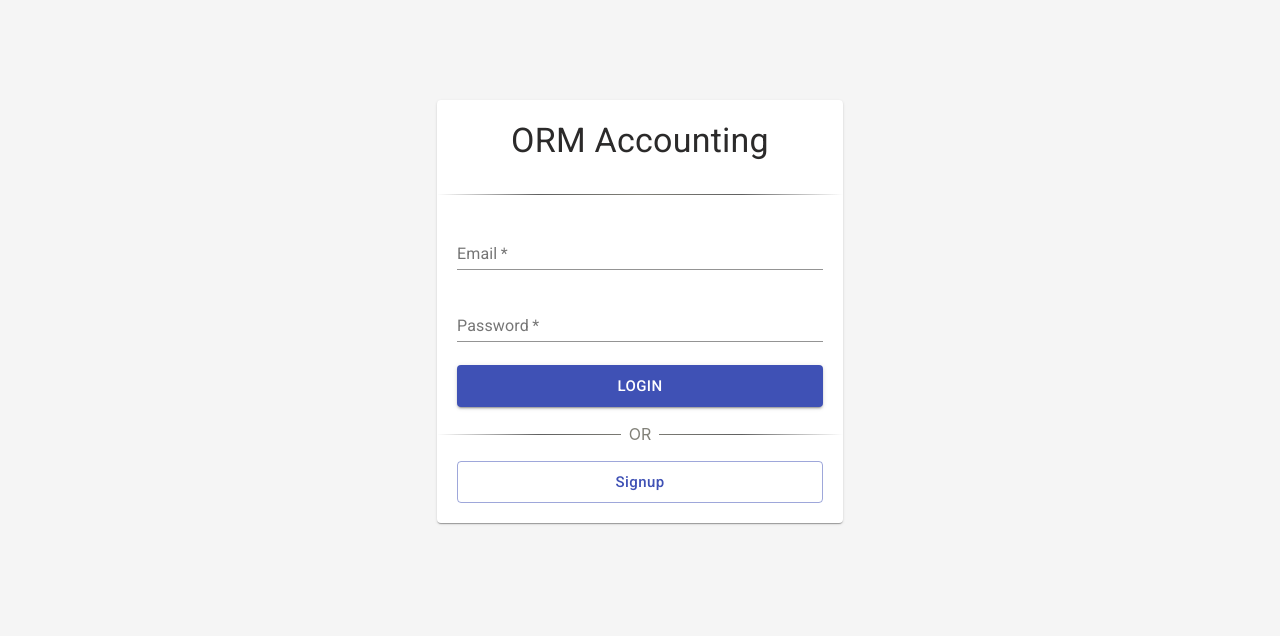
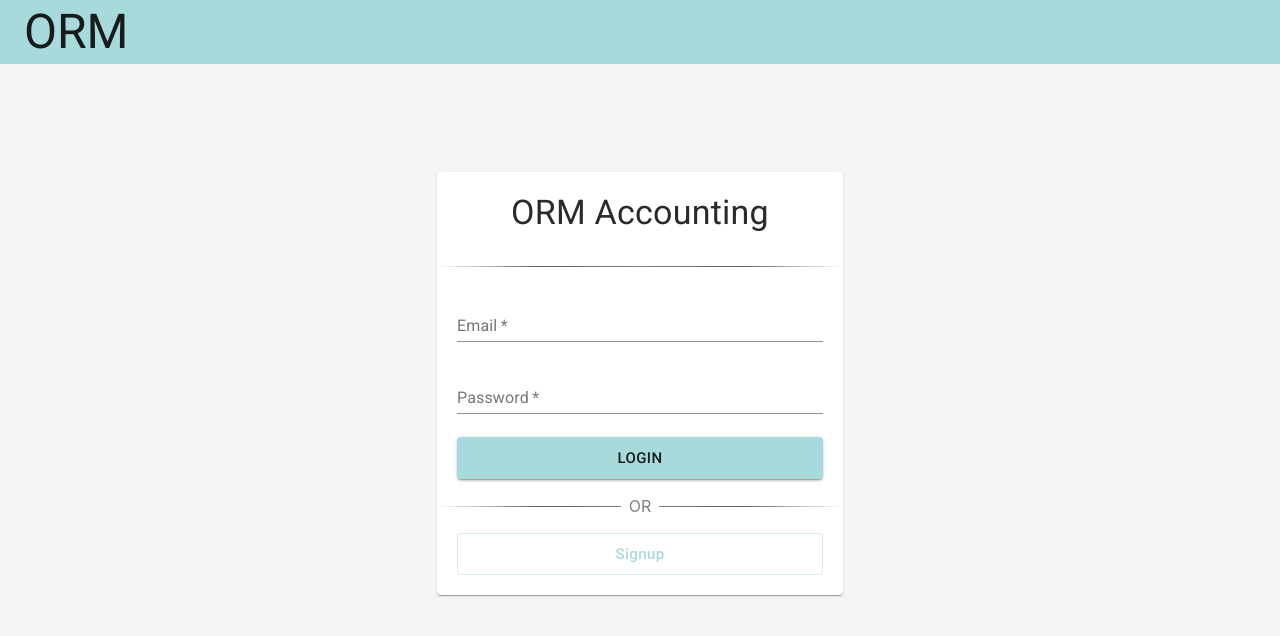
Before and after one commit to qbhatti/bookkeeping-client, a React (Create React App) app: page /login in a window 1280 px wide. Shown: the top 636 px of the page. Built offline with nearby package versions, Linux system fonts and the light colour scheme.

Commit message:
Setup customized MUI theme

```diff
--- a/src/App.js
+++ b/src/App.js
@@ -2,6 +2,8 @@ import React from "react";
 import axios from "axios";
 import jwtDecode from "jwt-decode";
 import { Switch } from "react-router-dom";
+import { ThemeProvider } from "@material-ui/core/styles";
+import theme from "./components/ui/Theme";
 //redux
 import { Provider } from "react-redux";
 import store from "./redux/store";
@@ -15,6 +17,7 @@ import AccountPage from "./pages/account/AccountPage";
 //components
 import AuthRoute from "./components/utils/AuthRoute";
 import ProtectedRoute from "./components/utils/ProtectedRoute";
+import Header from "./components/ui/Header";
 //styles
 import "./App.css";
 
@@ -36,8 +39,10 @@ if (token) {
 
 function App() {
   return (
+    <ThemeProvider theme={theme}>
       <Provider store={store}>
         <div className="container">
+          <Header />
           <Switch>
             {/*
         AuthRoute: redirects to users home page if user is already authenticated, else renders the component
@@ -51,6 +56,7 @@ function App() {
           </Switch>
         </div>
       </Provider>
+    </ThemeProvider>
   );
 }
 
--- /dev/null
+++ b/src/components/ui/Header.js
@@ -0,0 +1,42 @@
+import React from "react";
+import AppBar from "@material-ui/core/AppBar";
+import Toolbar from "@material-ui/core/Toolbar";
+import Typography from "@material-ui/core/Typography";
+import useScrollTrigger from "@material-ui/core/useScrollTrigger";
+import { makeStyles } from "@material-ui/core/styles";
+
+function ElevationScroll(props) {
+  const { children } = props;
+
+  const trigger = useScrollTrigger({
+    disableHysteresis: true,
+    threshold: 0
+  });
+
+  return React.cloneElement(children, {
+    elevation: trigger ? 4 : 0
+  });
+}
+
+const useStyles = makeStyles((theme) => ({
+  toolbarMargin: {
+    ...theme.mixins.toolbar
+  }
+}));
+
+export default function Header(props) {
+  const classes = useStyles();
+
+  return (
+    <>
+      <ElevationScroll>
+        <AppBar position="fixed">
+          <Toolbar>
+            <Typography variant="h3">ORM</Typography>
+          </Toolbar>
+        </AppBar>
+      </ElevationScroll>
+      <div className={classes.toolbarMargin}></div>
+    </>
+  );
+}
--- /dev/null
+++ b/src/components/ui/Theme.js
@@ -0,0 +1,21 @@
+import { createMuiTheme } from "@material-ui/core/styles";
+
+const ormBlue = "#a8dadc";
+const ormRed = "#ffadad";
+
+export default createMuiTheme({
+  palette: {
+    common: {
+      blue: ormBlue,
+      orange: ormRed
+    },
+    primary: {
+      main: ormBlue
+    },
+    secondary: {
+      main: ormRed
+    },
+    debit: "#ef476f",
+    credit: "#74c69d"
+  }
+});
--- a/src/components/utils/ReactVirtualizedTable.js
+++ b/src/components/utils/ReactVirtualizedTable.js
@@ -34,10 +34,10 @@ const styles = (theme) => ({
     cursor: "initial"
   },
   creditBalance: {
-    color: "green"
+    color: theme.palette.credit
   },
   debitBalance: {
-    color: "red"
+    color: theme.palette.debit
   }
 });
 
```
Lines whose indentation alone changed are shown as unchanged.
